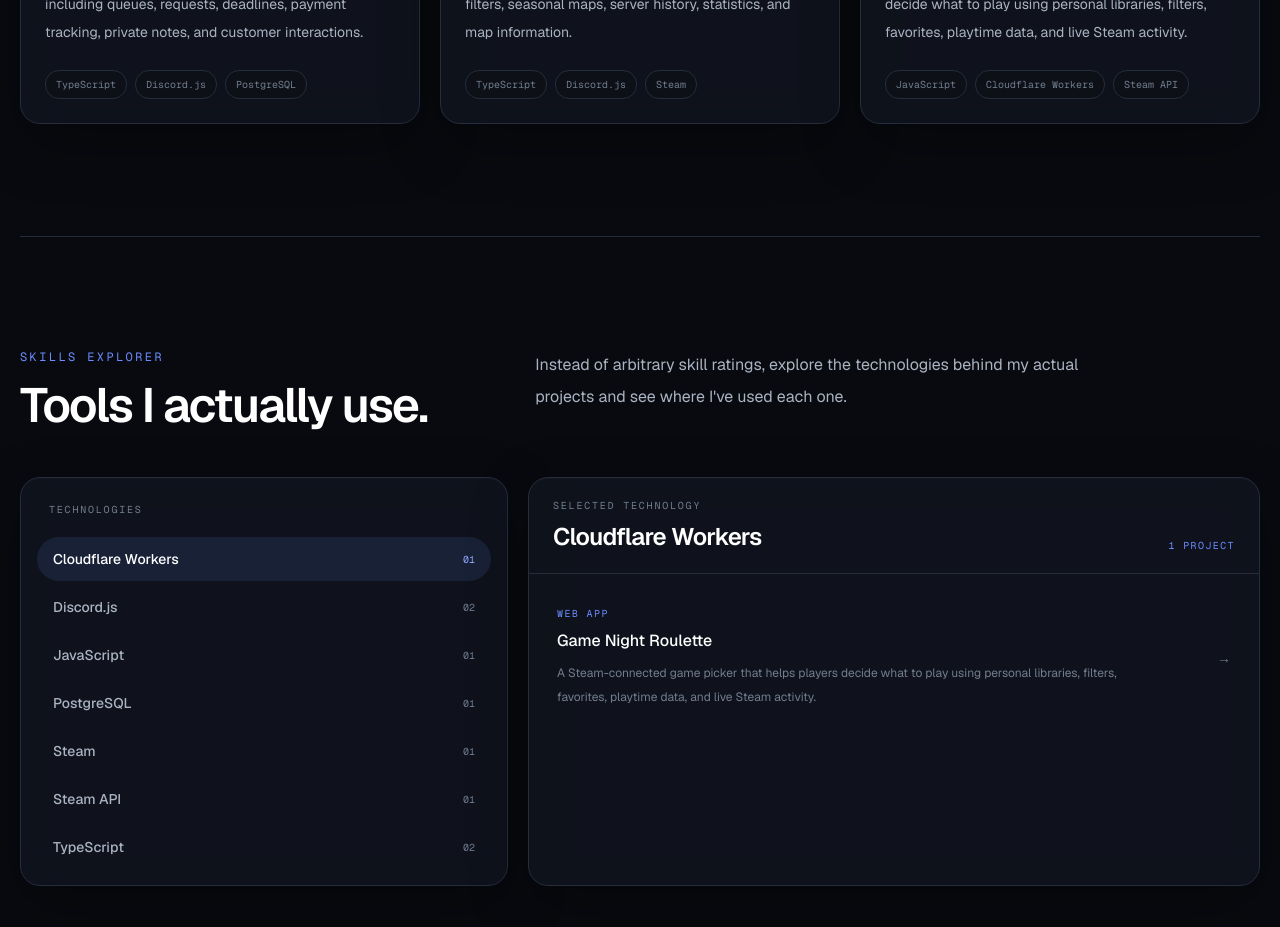
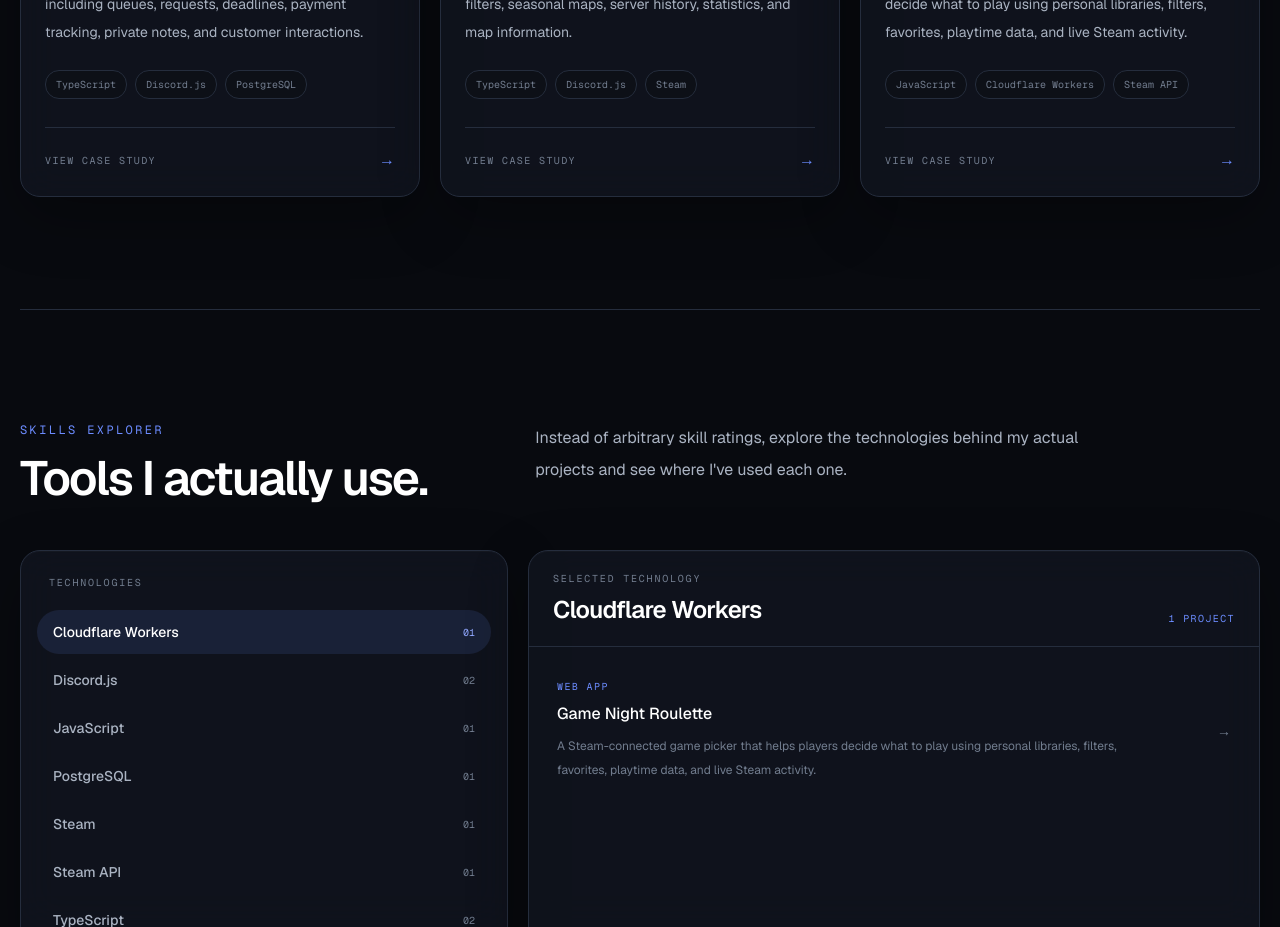
Before and after one commit to ellipticbean/raven-portfolio-v2, a Next.js app: page / in a window 1280 px wide. Shown: the part 1480-2407 px from the top of the page. Built offline with nearby package versions, Linux system fonts and the light colour scheme; no server answers.

Commit message:
Add case study links to project cards

```diff
--- a/src/app/page.tsx
+++ b/src/app/page.tsx
@@ -167,6 +167,7 @@ export default function Home() {
                 <span className="mono text-[11px] uppercase tracking-[0.16em] text-[var(--text-muted)]">
                   0{index + 1}
                 </span>
+
                 {project.media?.[0] && (
                   <div className="mt-6 overflow-hidden rounded-xl border border-[var(--border)] bg-[var(--surface-1)]">
                     <Image
@@ -178,6 +179,7 @@ export default function Home() {
                     />
                   </div>
                 )}
+
                 <span className="mono flex items-center gap-2 text-[10px] uppercase tracking-[0.12em] text-success">
                   <StatusDot />
                   {project.status}
@@ -206,6 +208,16 @@ export default function Home() {
                       {item}
                     </span>
                   ))}
+                </div>
+
+                <div className="mt-7 flex items-center justify-between border-t border-[var(--border)] pt-5">
+                  <span className="mono text-[10px] uppercase tracking-[0.14em] text-[var(--text-muted)]">
+                    View case study
+                  </span>
+
+                  <span className="text-accent transition-transform duration-300 group-hover:translate-x-1">
+                    →
+                  </span>
                 </div>
               </div>
             </Link>
```
